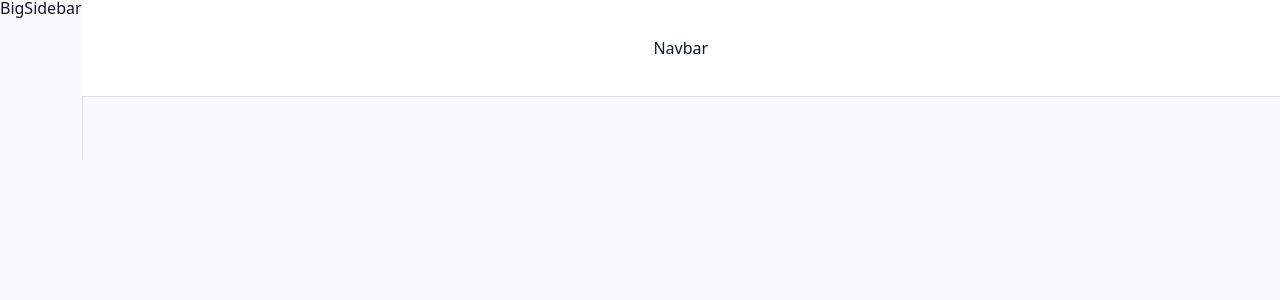
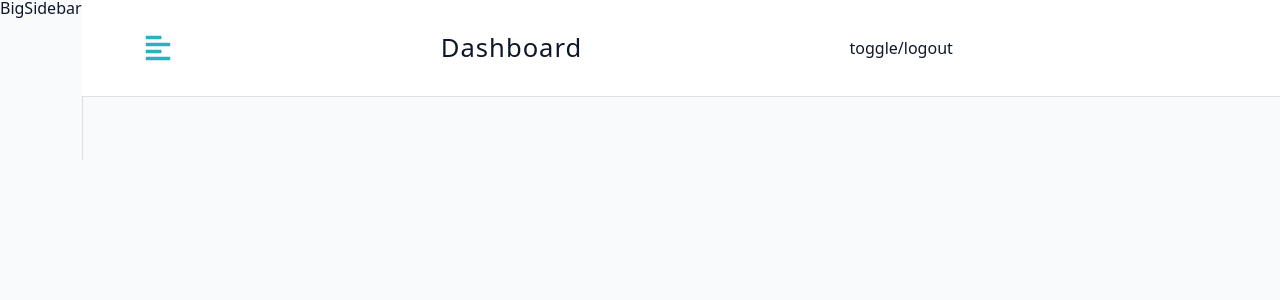
Before and after one commit to ahounain/jobify, a React (Vite) app: page /dashboard in a window 1280 px wide. Shown: the top 300 px of the page. Built offline with nearby package versions, Linux system fonts and the light colour scheme.

Commit message:
work on navbar
making it so navbar displays on buttonclick

```diff
--- a/src/components/Navbar.jsx
+++ b/src/components/Navbar.jsx
@@ -1,8 +1,31 @@
-import Wrapper from '../assets/wrappers/Navbar';
+import Wrapper from "../assets/wrappers/Navbar";
+import { FaAlignLeft } from "react-icons/fa";
+import { Logo } from "../components";
+import { useDashboardContext } from "../pages/DashBoardLayout";
 
 const Navbar = () => {
+  const { toggleSidebar } = useDashboardContext();
+
   return (
-    <Wrapper>Navbar</Wrapper>
-  )
-}
-export default Navbar
+    <Wrapper>
+      <div className='nav-center'>
+        {/* When button is clicked it invokes the toggleSidebar
+        function, which switches the value of showSidebar (T/F) */}
+        <button type='button' className='toggle-btn'
+        onClick={toggleSidebar}>
+          <FaAlignLeft />
+        </button>
+        <div>
+          <Logo />
+          <h4 className='logo-text'>dashboard</h4>
+        </div>
+        <div className='btn-container'>toggle/logout</div>
+
+        <div>
+          <Logo />
+        </div>
+      </div>
+    </Wrapper>
+  );
+};
+export default Navbar;
--- a/src/components/SmallSidebar.jsx
+++ b/src/components/SmallSidebar.jsx
@@ -1,7 +1,11 @@
 import Wrapper from "../assets/wrappers/SmallSidebar";
+import { useDashboardContext } from "../pages/DashBoardLayout";
+import { useContext} from 'react';
+const SmallSidebar = () => {
 
-const SmallSidebar = () => {
-  return (
+    const data = useDashboardContext();
+    console.log(data);
+    return(
     <Wrapper> SmallSidebar</Wrapper>
   )
 }
--- a/src/pages/DashBoardLayout.jsx
+++ b/src/pages/DashBoardLayout.jsx
@@ -1,25 +1,36 @@
-import {Outlet} from 'react-router-dom';
-import Wrapper from '../assets/wrappers/Dashboard';
-import { SmallSidebar, Navbar, BigSidebar } from '../components';
-import {useState} from 'react';
+import { Outlet } from "react-router-dom";
+import Wrapper from "../assets/wrappers/Dashboard";
+import { SmallSidebar, Navbar, BigSidebar } from "../components";
+import { useState, createContext, useContext } from "react";
 
+const DashboardContext = createContext();
 const DashBoardLayout = () => {
-  const user = {name: 'john'}
+  const user = { name: "john" };
   const [showSidebar, setShowSidebar] = useState(false);
   const [isDarkTheme, setIsDarkTheme] = useState(false);
 
   const toggleDarkTheme = () => {
-    console.log('toggle dark theme');
-  }
+    console.log("toggle dark theme");
+  };
 
   const toggleSidebar = () => {
-    setShowSidebar(!showSideBar);
-  }
+    setShowSidebar(!showSidebar);
+  };
 
-  const logoutUser = async  () => {
-    console.log('logout user');
+  const logoutUser = async () => {
+    console.log("logout user");
   };
-  return(
+  return (
+    <DashboardContext.Provider
+      value={{
+        user,
+        showSidebar,
+        isDarkTheme,
+        toggleDarkTheme,
+        toggleSidebar,
+        logoutUser,
+      }}
+    >
       <Wrapper>
         <main className='dashboard'>
           <SmallSidebar />
@@ -32,6 +43,8 @@ const DashBoardLayout = () => {
           </div>
         </main>
       </Wrapper>
-
-)};
+    </DashboardContext.Provider>
+  );
+};
+export const useDashboardContext = () => useContext (DashboardContext);
 export default DashBoardLayout;
```
Lines whose indentation alone changed are shown as unchanged.
